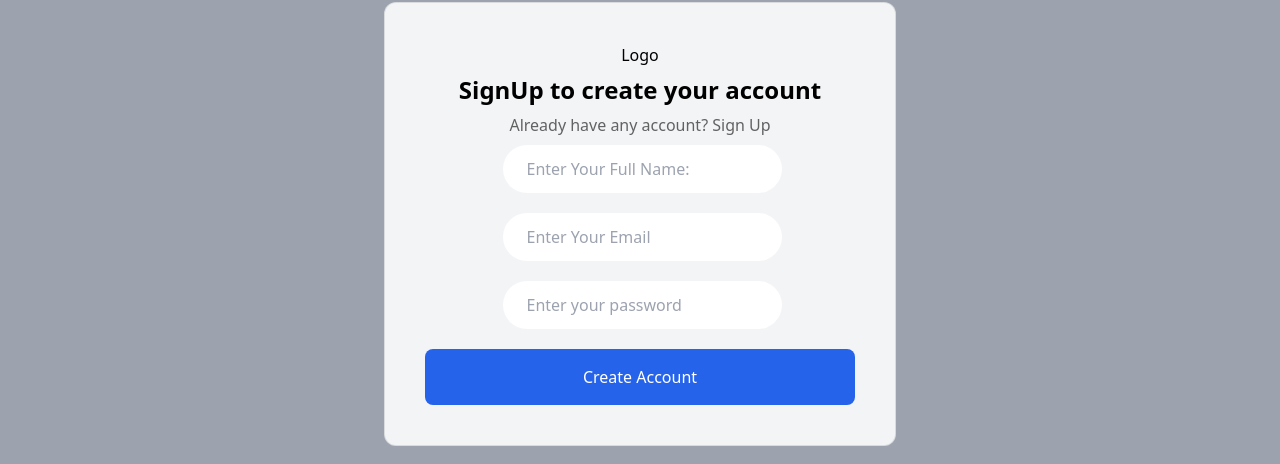
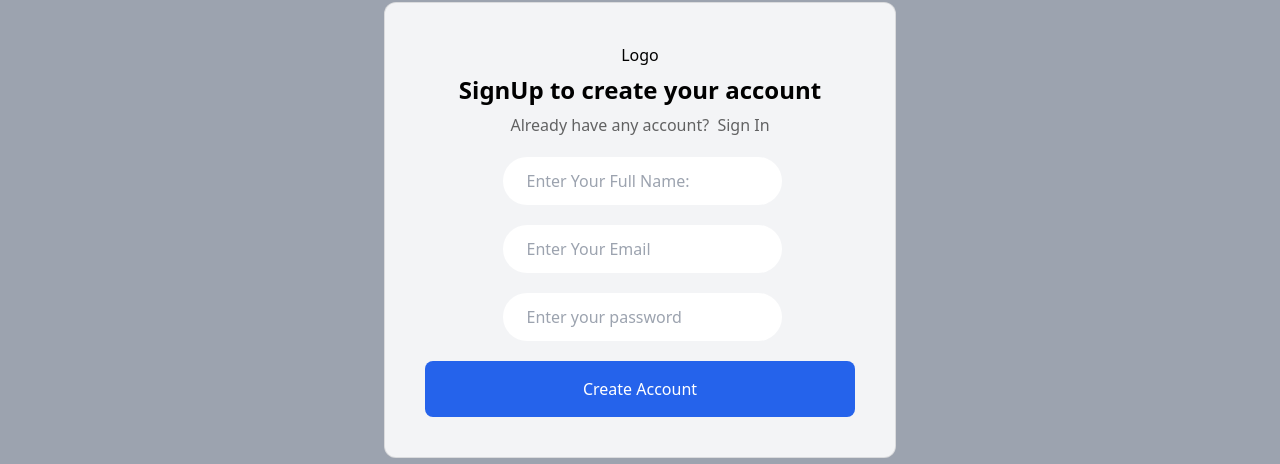
Before and after one commit to alidotdeveloper/MegaBlog, a React (Vite) app in the folder MegaBlog/: page /signup in a window 1280 px wide. Shown: the part 138-602 px from the top of the page. Built offline with nearby package versions, Linux system fonts and the light colour scheme; no server answers.

Commit message:
fix some error of v1 account but still some morer error to go

```diff
--- a/MegaBlog/package.json
+++ b/MegaBlog/package.json
@@ -20,7 +20,8 @@
     "react-dom": "^18.2.0",
     "react-hook-form": "^7.49.2",
     "react-redux": "^9.0.4",
-    "react-router-dom": "^6.21.0"
+    "react-router-dom": "^6.21.0",
+    "uuid": "^9.0.1"
   },
   "devDependencies": {
     "@types/react": "^18.2.43",
--- a/MegaBlog/src/Components/Essentials/Button.jsx
+++ b/MegaBlog/src/Components/Essentials/Button.jsx
@@ -2,7 +2,7 @@ import React from 'react'
 
 function Button({
     children,
-    type = 'button',
+    type = '',
     bgColor = 'bg-blue-600',
     textColor = 'text-white',
     className = '',
--- a/MegaBlog/src/Components/Essentials/Login.jsx
+++ b/MegaBlog/src/Components/Essentials/Login.jsx
@@ -61,6 +61,7 @@ function Login() {
                   /^\w+([.-]?\w+)*@\w+([.-]?\w+)*(\.\w{2,3})+$/.test(value)||  "Email address must be a valid address",
               } })}
             />
+
             <Input
               label="Password"
               placeholder="Enter Your password"
--- a/MegaBlog/src/Components/Essentials/Signup.jsx
+++ b/MegaBlog/src/Components/Essentials/Signup.jsx
@@ -9,7 +9,7 @@ import { useForm } from 'react-hook-form';
 
 function Signup() {
     const dispatch = useDispatch();
-    const [error, seterror] = useState('');
+    const [err, seterror] = useState('');
     const { register, handleSubmit } = useForm();
     const navigate = useNavigate();
 
@@ -27,7 +27,8 @@ function Signup() {
             }
 
         } catch (error) {
-            seterror(error)
+            console.error("Signup Error:", error);
+            seterror(error.message || "An error occurred during signup.");
 
         }
     }
@@ -41,16 +42,16 @@ function Signup() {
                   </div>
                   <h2 className="text-center text-2xl font-bold leading-tight">SignUp to create your account</h2>
       <p className="mt-2 mb-2 text-center text-base text-black/60">
-                    Already have any account?&nbsp;
+                    Already have any account? &nbsp;
                     <Link
                         to="/login"
                         className="font-medium text-primary transition-all duration-200 hover:underline"
                     >
-                        Sign Up
+                        Sign In
                     </Link>
                   </p>
-                  {error && <p className='text-red-600 mt-8 text-center'>{error}</p>}
-                  <form onSubmit={handleSubmit(signup)} lassName='mt-5'>
+
+                  <form onSubmit={handleSubmit(signup)} className='mt-5'>
                       <div className='space-y-5'>
                           <Input
                               label="Full Name: "
@@ -65,10 +66,7 @@ function Signup() {
                             placeholder="Enter Your Email"
                             type="email"
                             {...register("email", {
-                            required: true, validate: {
-                            matchPatern: (value) =>
-                            /^\w+([.-]?\w+)*@\w+([.-]?\w+)*(\.\w{2,3})+$/.test(value)||  "Email address must be a valid address",
-              } })}
+                            required: true })}
                           />
                           <Input
                               label="password"
@@ -83,11 +81,6 @@ function Signup() {
 
                       </div>
                   </form>
-
-
-
-
-
          </div>
           </div>
 
--- a/MegaBlog/src/appwrite/auth.js
+++ b/MegaBlog/src/appwrite/auth.js
@@ -1,5 +1,6 @@
 import conf from "../config/conf";
-import { Client, Account, ID } from "appwrite";
+import { Client, Account } from "appwrite";
+import { v4 as uuidv4 } from "uuid";
 
 export class Authservice {
   client = new Client();
@@ -12,15 +13,22 @@ export class Authservice {
   }
   async createAccount({ email, password, name }) {
     try {
+      const userId = uuidv4();
       const userAccount = await this.account.create(
-        ID.unique,
+        userId,
         email,
         password,
         name
       );
+
       if (userAccount) {
-        const session = await this.client.account.create;
-        return this.loginAccount(email, password);
+        const session = await this.client.account.createSession(
+          "email",
+          email,
+          password
+        );
+        console.log("Session:", session);
+        return session;
       } else {
         return userAccount;
       }
```
Also changed, not shown: 1 other file (tests, documents, lock files or other folders).
